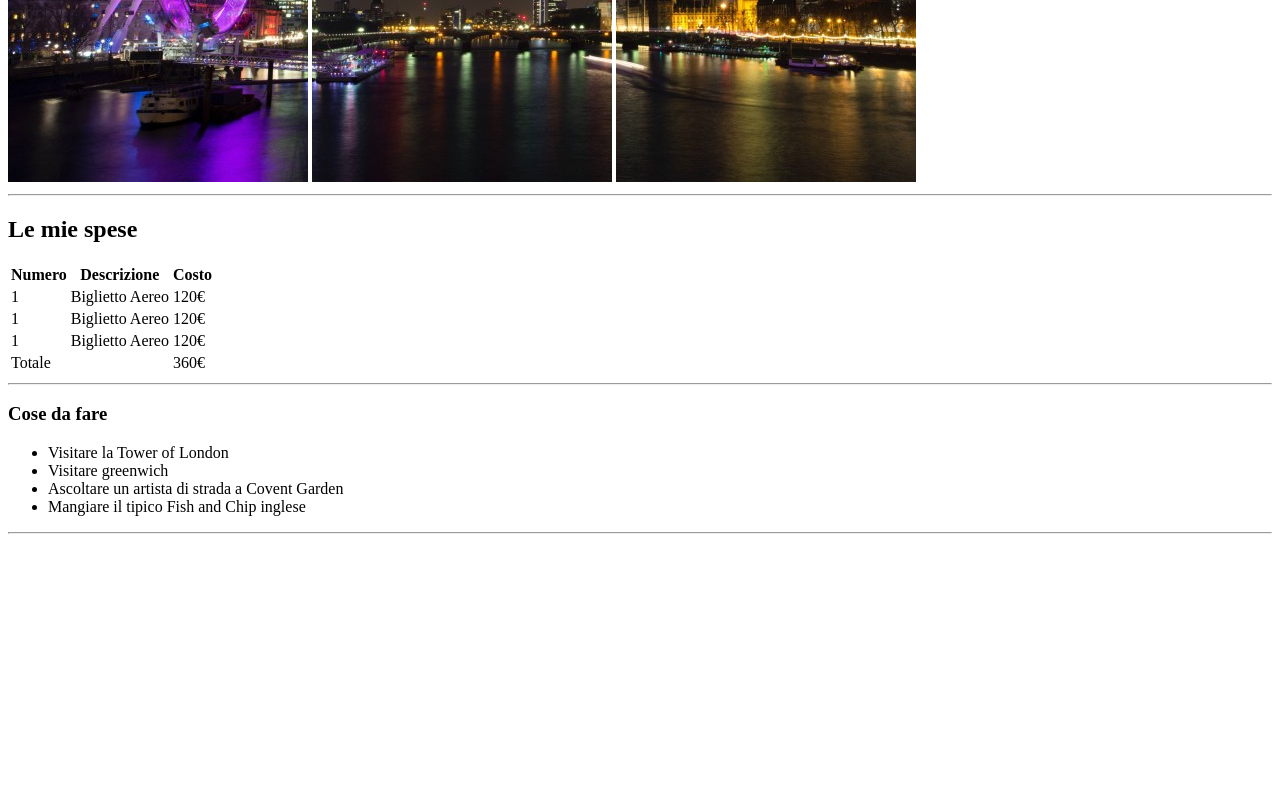
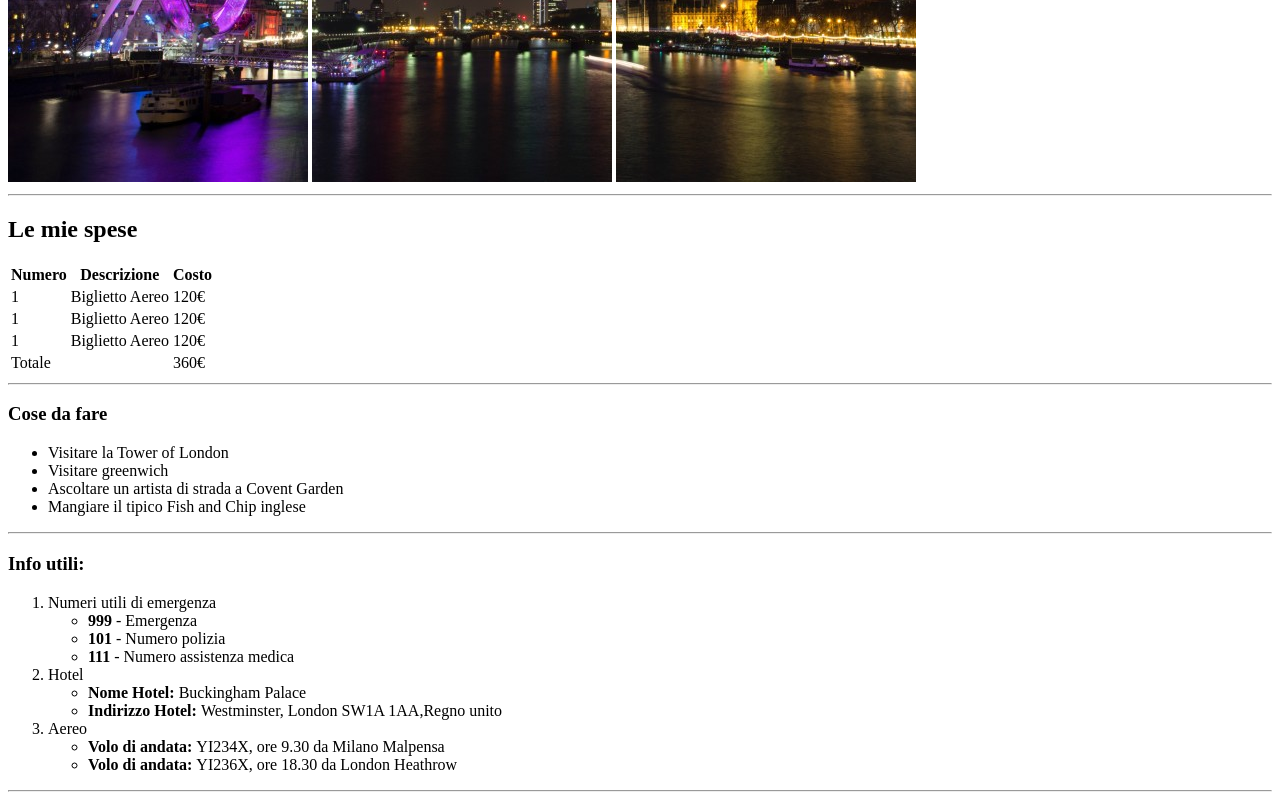
Before and after one commit to MatteoLiberati/html-london-trip, a website: page index.html in a window 1280 px wide. Shown: the part 498-1298 px from the top of the page. Before the commit the page ends 1040 px from the top, so only its background shows below. Drawn offline with Linux system fonts and the light colour scheme.

Commit message:
sezione info utili

```diff
--- a/index.html
+++ b/index.html
@@ -19,6 +19,7 @@
         <img src="./img/london3.jpg" alt="london big ben" />
         <hr />
       </div>
+      <!--sezione spese-->
       <section>
         <h2>Le mie spese</h2>
         <!--tabella spese-->
@@ -87,7 +88,7 @@
         </table>
         <hr />
       </section>
-      <!--sezione spese-->
+      <!--sezione cose da fare-->
       <section>
         <h3>Cose da fare</h3>
         <ul>
@@ -98,10 +99,44 @@
         </ul>
         <hr />
       </section>
-      <!--sezione cose da fare-->
-      <section></section>
       <!--sezione info-->
-
+      <section>
+        <h3>Info utili:</h3>
+        <ol>
+          <li>
+            Numeri utili di emergenza
+            <ul>
+              <li><strong>999</strong> - Emergenza</li>
+              <li><strong>101</strong> - Numero polizia</li>
+              <li><strong>111</strong> - Numero assistenza medica</li>
+            </ul>
+          </li>
+          <li>
+            Hotel
+            <ul>
+              <li><strong>Nome Hotel: </strong>Buckingham Palace</li>
+              <li>
+                <strong>Indirizzo Hotel: </strong>Westminster, London SW1A
+                1AA,Regno unito
+              </li>
+            </ul>
+          </li>
+          <li>
+            Aereo
+            <ul>
+              <li>
+                <strong>Volo di andata: </strong>YI234X, ore 9.30 da Milano
+                Malpensa
+              </li>
+              <li>
+                <strong>Volo di andata: </strong>YI236X, ore 18.30 da London
+                Heathrow
+              </li>
+            </ul>
+          </li>
+        </ol>
+        <hr />
+      </section>
       <!--sezione foto-->
     </main>
   </body>
```
